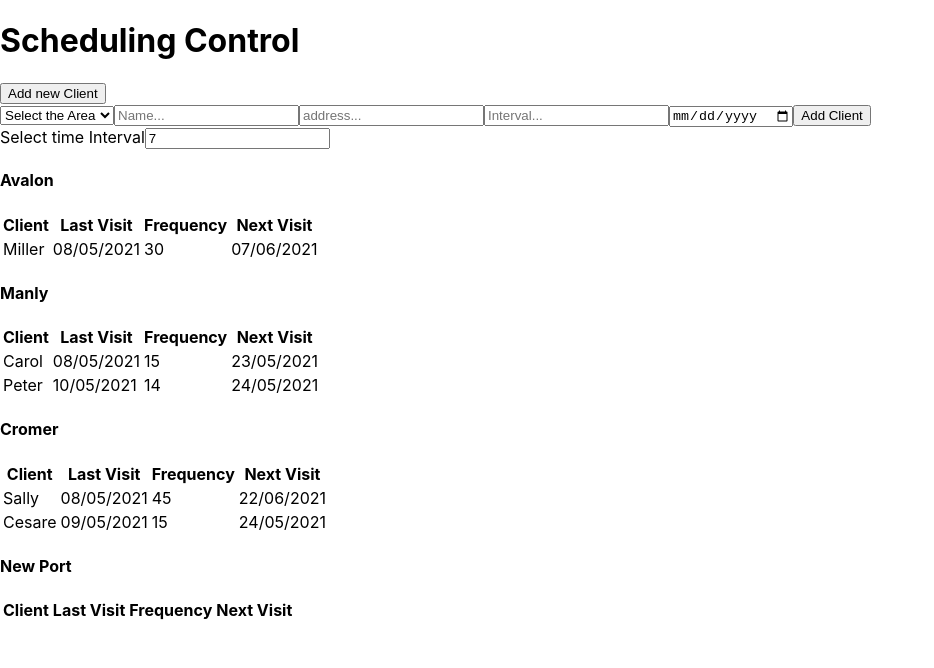
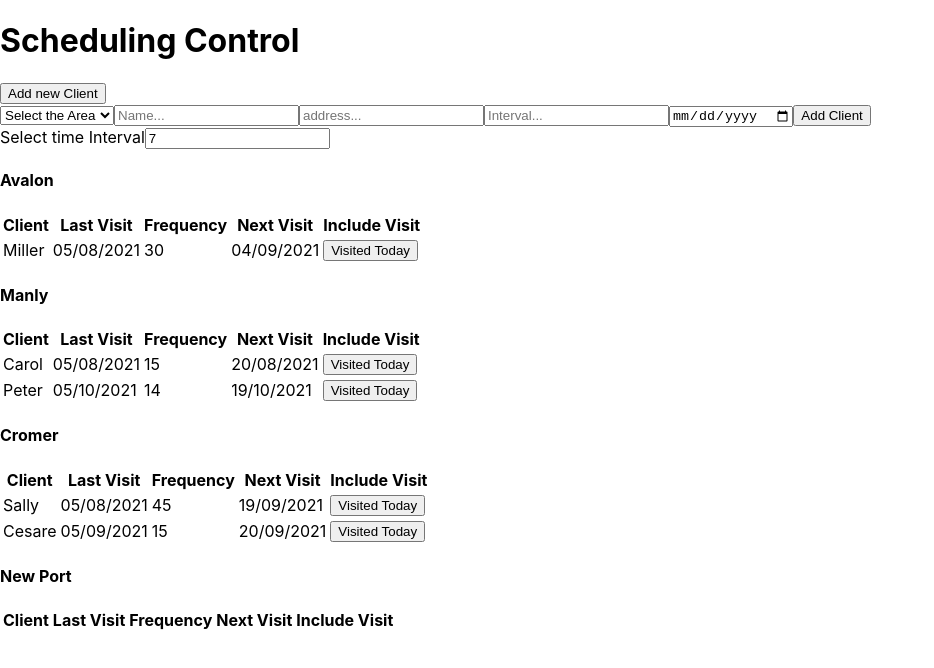
Before and after one commit to bravoarthur/gardener-control, a React (Create React App) app: page / in a window 1280 px wide. Shown: the top 668 px of the page, without its empty margins (0-934 px from the left). Built offline with nearby package versions, Linux system fonts and the light colour scheme.

Commit message:
Datas Funcionando

```diff
--- a/src/Components/AddClient/AddClient.jsx
+++ b/src/Components/AddClient/AddClient.jsx
@@ -4,7 +4,7 @@ import { ClientsContext } from '../Contexts/ClientsContext';
 
 function AddClient() {
 
-    const {areaList, addClient} = useContext(ClientsContext)
+    const {areaList, addNewClient} = useContext(ClientsContext)
 
     const [name, setName] = useState()
     const [area, setArea] = useState()
@@ -18,7 +18,7 @@ function AddClient() {
 
         <form onSubmit={event => {
             event.preventDefault()
-            addClient(name, area, address, interval, date)
+            addNewClient(name, area, address, interval, date)
 
 
         }}>
--- a/src/Components/Contexts/ClientsContext.jsx
+++ b/src/Components/Contexts/ClientsContext.jsx
@@ -5,6 +5,7 @@ export const ClientsContext = createContext()
 const ClientsProvider = ({children}) => {
 
     const [areaList, setAreaList] = useState(["Avalon", "Manly", "Cromer", "New Port"])
+
     const [clientList, setClientList] = useState([{name: 'Miller', area: "Avalon", address: '11 telegraph', interval: 30, lastVisit: '05/08/2021', visitList: [0,1,2,3,4,5]}, {name: 'Carol', area: "Manly", address: '14 warringah', interval: 15, lastVisit: '05/08/2021', visitList: [0,1,2,3,4,5]}, {name: 'Sally', area: "Cromer", address: '145 Terry', interval: 45, lastVisit: '05/08/2021', visitList: [0,1,2,3,4,5]}, {name: 'Cesare', area: "Cromer", address: '30 Victor rd', interval: 15, lastVisit: '05/09/2021', visitList: [0,1,2,3,4,5]}, {name: 'Peter', area: "Manly", address: '12 Richmond', interval: 14, lastVisit: '05/10/2021', visitList: [0,1,2,3,4,5]}])
 
     //const nova = [{area: 'Avalon', clients: [4]},{area: 'Manly'}, {area: 'Cromer'}]
@@ -12,19 +13,44 @@ const ClientsProvider = ({children}) => {
    console.log(areaList)
    console.log(clientList)
 
-    const addClient = (name, area, address, interval, date) => {
+
+    const addNewClient = (name, area, address, interval, date) => {
+
+        const newDate = _handleNewDate(date)
 
         const newClient = {
             name: name,
             area: area,
             address: address,
             interval: interval,
-            lastVisit: date
+            lastVisit: newDate,
+            visitList: []
         }
+        console.log(date)
 
         const newClientList = [...clientList, newClient]
         setClientList(newClientList)
+
     }
+
+
+
+    const _handleTodayVisit = ((event) => {
+
+        const clientCapture = event.target.parentElement.closest('tr').id
+        const modList = clientList.map(item => item)
+        const index = clientList.findIndex(item => item.name === clientCapture
+        )
+
+
+        modList[index].visitList.push(modList[index].lastVisit)
+
+        const todayDate = _handleDateToday()
+        modList[index].lastVisit = todayDate
+
+        setClientList(modList)
+
+    })
 
 
 
@@ -35,7 +61,7 @@ const ClientsProvider = ({children}) => {
 
     return (
 
-        <ClientsContext.Provider value={{clientList, areaList, addClient}}>{children}</ClientsContext.Provider>
+        <ClientsContext.Provider value={{clientList, areaList, addNewClient, _handleTodayVisit}}>{children}</ClientsContext.Provider>
     )
 
 
@@ -43,3 +69,35 @@ const ClientsProvider = ({children}) => {
 }
 
 export default ClientsProvider
+
+
+
+
+
+function _handleDateToday() {
+
+    const lDate = new Date()
+    lDate.setDate(lDate.getDate())
+
+    const day = String(lDate.getDate()).padStart(2, '0');
+    const month = String(lDate.getMonth() + 1).padStart(2, '0'); //January is 0!
+    const year = lDate.getFullYear();
+    var todayDate = `${day}/${month}/${year}`
+
+    return todayDate
+
+}
+
+function _handleNewDate(date) {
+
+    const lDate = new Date(date)
+    lDate.setDate(lDate.getDate())
+
+    const day = String(lDate.getDate()).padStart(2, '0');
+    const month = String(lDate.getMonth() + 1).padStart(2, '0'); //January is 0!
+    const year = lDate.getFullYear();
+    var newDate = `${day}/${month}/${year}`
+
+    return newDate
+
+}
--- a/src/Components/ShowList/ShowList.jsx
+++ b/src/Components/ShowList/ShowList.jsx
@@ -4,7 +4,7 @@ import { ClientsContext } from '../Contexts/ClientsContext';
 function ShowList() {
 
 
-    const {areaList, clientList} = useContext(ClientsContext)
+    const {areaList, clientList, _handleTodayVisit} = useContext(ClientsContext)
 
     const [intervalSelector, setIntervalSelector] = useState(7)
 
@@ -20,6 +20,7 @@ function ShowList() {
                     <th>Last Visit</th>
                     <th>Frequency</th>
                     <th>Next Visit</th>
+                    <th>Include Visit</th>
 
                 </tr>
 
@@ -58,7 +59,7 @@ function ShowList() {
         <>
 
             <label>Select time Interval
-                <input type="number" defaultValue={intervalSelector} id="intervalSelector" onChange={_handleInterval}/>
+                <input type="number" defaultValue={intervalSelector} id="intervalSelector" min={1} onChange={_handleInterval}/>
             </label>
 
 
@@ -90,12 +91,13 @@ function ShowList() {
 
                                     <tbody key={ind}>
 
-                                            <tr>
+                                            <tr id={it.name}>
 
                                                 <td>{it.name}</td>
-                                                <td>{_handleLastVisit(it.lastVisit)}</td>
+                                                <td>{it.lastVisit}</td>
                                                 <td>{it.interval}</td>
                                                 <td>{_handleNextVisit(it.lastVisit, it.interval)}</td>
+                                                <td><button onClick={_handleTodayVisit}>Visited Today</button></td>
 
                                             </tr>
 
@@ -123,33 +125,19 @@ export default ShowList
 
 
 
+function _handleNextVisit(lVisit, freq)  {
 
+    const day = lVisit.slice(0,2)
+    const month = lVisit.slice(3,5)
+    const year = lVisit.slice(6,10)
 
-
-function _handleLastVisit(lastVisitDate) {
-
-    const lDate = new Date(lastVisitDate)
-    lDate.setDate(lDate.getDate())
-
-    const day = String(lDate.getDate()).padStart(2, '0');
-    const month = String(lDate.getMonth() + 1).padStart(2, '0'); //January is 0!
-    const year = lDate.getFullYear();
-    var lastVisit = `${day}/${month}/${year}`
-
-    return lastVisit
-
-}
+    const date = `${year}/${month}/${day}`
 
 
 
 
-function _handleNextVisit(lVisit, freq)  {
-
-    const lastDate = new Date(lVisit)
-
-
+    const lastDate = new Date(date)
     lastDate.setDate(lastDate.getDate() + Number(freq))
-    console.log(lastDate)
 
 
     var dd = String(lastDate.getDate()).padStart(2, '0');
@@ -157,6 +145,7 @@ function _handleNextVisit(lVisit, freq)  {
     var yyyy = lastDate.getFullYear();
     var data = `${dd}/${mm}/${yyyy}`
 
+
     return data
 
 
```
